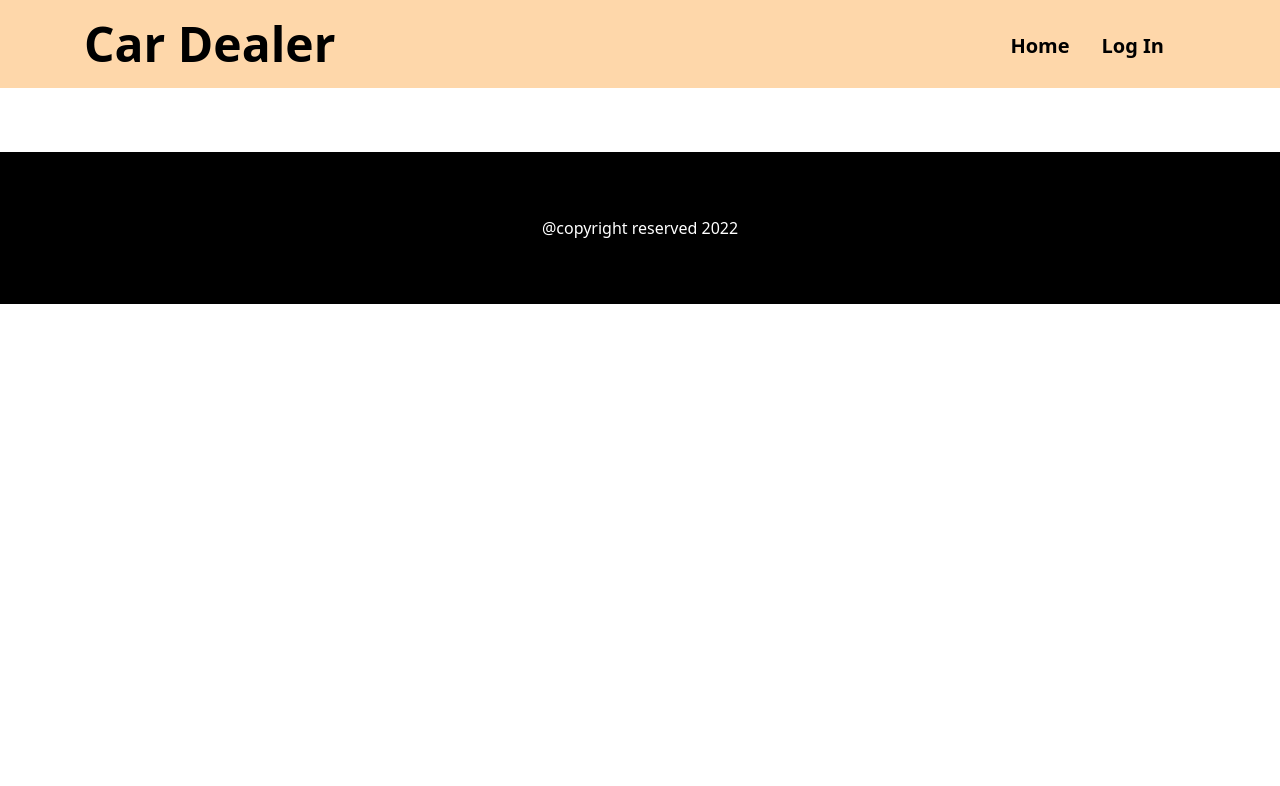
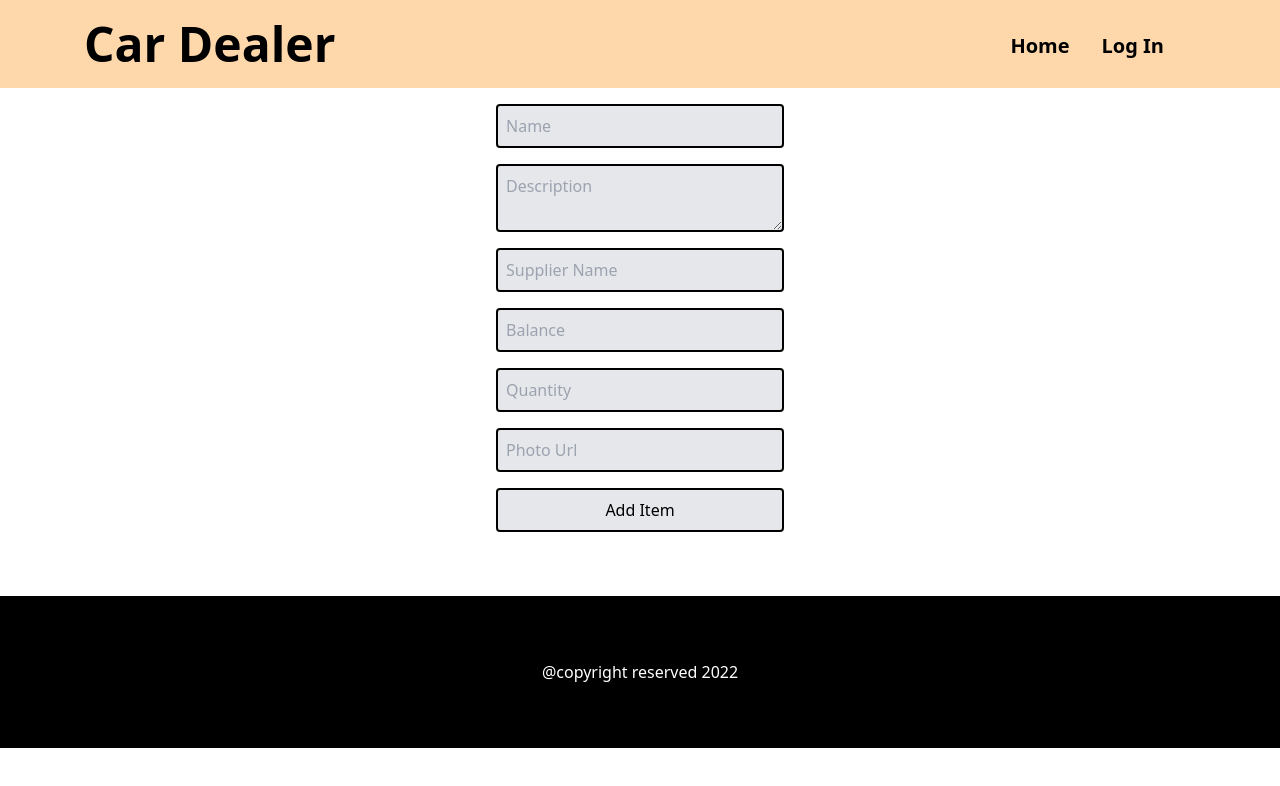
Before and after one commit to jhshakil/warehouse-management-client, a React (Create React App) app: page /additem in a window 1280 px wide. Shown: the top 786 px of the page. Built offline with nearby package versions, Linux system fonts and the light colour scheme; no server answers.

Commit message:
add item in inventory

```diff
--- a/package.json
+++ b/package.json
@@ -10,6 +10,7 @@
     "react": "^18.1.0",
     "react-dom": "^18.1.0",
     "react-firebase-hooks": "^5.0.3",
+    "react-hook-form": "^7.30.0",
     "react-router-dom": "^6.3.0",
     "react-scripts": "5.0.1",
     "web-vitals": "^2.1.4"
--- a/src/App.js
+++ b/src/App.js
@@ -9,6 +9,7 @@ import ItemsUpdate from './page/ItemsUpdate/ItemsUpdate';
 import InventoryDetails from './page/InventoryDetails/InventoryDetails';
 import RequireAuth from './page/Shared/RequireAuth/RequireAuth'
 import ManageItems from './page/ManageItems/ManageItems';
+import AddItem from './page/AddItem/AddItem';
 
 function App() {
   return (
@@ -23,6 +24,7 @@ function App() {
           <InventoryDetails></InventoryDetails>
         </RequireAuth>}>Inventory</Route>
         <Route path='/manageitems' element={<RequireAuth><ManageItems></ManageItems></RequireAuth>}>Manage Items</Route>
+        <Route path='/additem' element={<AddItem></AddItem>}>Add Item</Route>
       </Routes>
 
       <Footer></Footer>
--- /dev/null
+++ b/src/page/AddItem/AddItem.js
@@ -0,0 +1,35 @@
+import React from 'react';
+import { useForm } from "react-hook-form";
+
+const AddItem = () => {
+    const { register, handleSubmit } = useForm();
+    const onSubmit = data => {
+        console.log(data)
+        const url = 'http://localhost:5000/inventory'
+        fetch(url, {
+            method: 'POST',
+            headers: {
+                'content-type': 'application/json'
+            },
+            body: JSON.stringify(data)
+        })
+            .then(res => res.json())
+            .then(result => {
+                console.log(result)
+                alert('Item add');
+            })
+    };
+    return (
+        <form onSubmit={handleSubmit(onSubmit)}>
+            <input className='block border-2 border-solid border-black mt-4 rounded p-2 bg-gray-200 w-72 m-auto' placeholder='Name' {...register("name", { required: true, maxLength: 20 })} />
+            <textarea className='block border-2 border-solid border-black mt-4 rounded p-2 bg-gray-200 w-72 m-auto' placeholder='Description' {...register("description", { required: true })} />
+            <input className='block border-2 border-solid border-black mt-4 rounded p-2 bg-gray-200 w-72 m-auto' placeholder='Supplier Name' {...register("supplier_name", { required: true, maxLength: 20 })} />
+            <input className='block border-2 border-solid border-black mt-4 rounded p-2 bg-gray-200 w-72 m-auto' placeholder='Balance' type="number" {...register("balance", { required: true })} />
+            <input className='block border-2 border-solid border-black mt-4 rounded p-2 bg-gray-200 w-72 m-auto' placeholder='Quantity' type="number" {...register("quantity", { required: true })} />
+            <input className='block border-2 border-solid border-black mt-4 rounded p-2 bg-gray-200 w-72 m-auto' placeholder='Photo Url' type="text" {...register("picture", { required: true })} />
+            <input className='block border-2 border-solid border-black mt-4 rounded p-2 bg-gray-200 w-72 m-auto' type="submit" value='Add Item' />
+        </form>
+    );
+};
+
+export default AddItem;
--- a/src/page/Home/Inventorys/Inventorys.js
+++ b/src/page/Home/Inventorys/Inventorys.js
@@ -4,7 +4,7 @@ import Inventory from './inventory';
 const Inventorys = () => {
     const [inventorys, setInventorys] = useState([]);
     useEffect(() => {
-        fetch('http://localhost:5000/inventorys')
+        fetch('http://localhost:5000/inventory')
             .then(res => res.json())
             .then(data => setInventorys(data))
     }, [])
--- a/src/page/InventoryDetails/InventoryDetails.js
+++ b/src/page/InventoryDetails/InventoryDetails.js
@@ -71,8 +71,8 @@ const InventoryDetails = () => {
                 </form>
             </div>
             <div>
-                <h2 className='text-3xl font-bold mt-8 text-center'>Restock The Item</h2>
-                <Link className='block m-auto text-center bg-orange-300 font-bold w-1/4 mt-4 p-2' to='/manageitems'>Manage Items</Link>
+                <h2 className='text-3xl font-bold mt-8 text-center'>Manage Items</h2>
+                <Link className='block m-auto text-center bg-orange-300 font-bold w-1/4 mt-4 p-2' to='/manageitems'>Click Here</Link>
             </div>
         </div>
     );
--- /dev/null
+++ b/src/page/ManageItems/ManageItem.js
@@ -0,0 +1,19 @@
+import React from 'react';
+
+const manageItem = ({ item }) => {
+    const { _id, name, description, supplier_name, picture, balance, quantity, sold } = item;
+    return (
+        <tr>
+            <th className='border-2 border-black border-solid p-4'>{_id}</th>
+            <th className='border-2 border-black border-solid p-4'><img className='w-44' src={picture} alt="" /></th>
+            <th className='border-2 border-black border-solid p-4'>{name}</th>
+            <th className='border-2 border-black border-solid p-4'>{description}</th>
+            <th className='border-2 border-black border-solid p-4'>{supplier_name}</th>
+            <th className='border-2 border-black border-solid p-4'>{quantity}</th>
+            <th className='border-2 border-black border-solid p-4'>{balance}</th>
+            <th className='border-2 border-black border-solid p-4'>Delete</th>
+        </tr>
+    );
+};
+
+export default manageItem;
--- a/src/page/ManageItems/ManageItems.js
+++ b/src/page/ManageItems/ManageItems.js
@@ -1,11 +1,42 @@
-import React from 'react';
+import React, { useEffect, useState } from 'react';
+import { Link } from 'react-router-dom';
+import ManageItem from './ManageItem';
 
 const ManageItems = () => {
+    const [inventorys, setInventorys] = useState([]);
+    useEffect(() => {
+        fetch('http://localhost:5000/inventory')
+            .then(res => res.json())
+            .then(data => setInventorys(data))
+    }, [])
     return (
         <div>
-            <h1>This is item manage</h1>
+            <h1 className='text-4xl font-bold text-center m-16'>My Inventory Items</h1>
+            <Link className='bg-orange-400 block m-auto p-2 w-44 rounded-lg text-center font-bold mb-4' to='/additem'>Add Item</Link>
+            <div className='flex justify-center'>
+                <table className='border-2 border-black border-solid'>
+                    <thead>
+                        <tr>
+                            <th className='border-2 border-black border-solid p-4'>Id</th>
+                            <th className='border-2 border-black border-solid p-4'>Picture</th>
+                            <th className='border-2 border-black border-solid p-4'>Name</th>
+                            <th className='border-2 border-black border-solid p-4'>Description</th>
+                            <th className='border-2 border-black border-solid p-4'>Supplier Name</th>
+                            <th className='border-2 border-black border-solid p-4'>Quantity</th>
+                            <th className='border-2 border-black border-solid p-4'>Balance</th>
+                            <th className='border-2 border-black border-solid p-4'>Delete</th>
+                        </tr>
+                    </thead>
+                    <tbody>
+                        {
+                            inventorys.map(item => <ManageItem key={item._id} item={item}></ManageItem>)
+                        }
+                    </tbody>
+                </table>
+            </div>
         </div>
     );
+
 };
 
 export default ManageItems;
--- a/src/page/Shared/Header/Header.js
+++ b/src/page/Shared/Header/Header.js
@@ -26,7 +26,7 @@ const Header = () => {
                         ? <div className='flex justify-end text-xl  font-bold mr-16'>
                             <Link className='mt-3 mr-8' to='/'>Home</Link>
                             <Link className='mt-3 mr-8' to='/manageitems'>Manage Items</Link>
-                            <Link className='mt-3 mr-8' to='/add'>Add Item</Link>
+                            <Link className='mt-3 mr-8' to='/additem'>Add Item</Link>
                             <Link className='mt-3 mr-8' to='/myitem'>My Item</Link>
                             <Link onClick={handleLogout} className='mt-3 mr-8' to='/login'>Log Out</Link>
                         </div>
```
Also changed, not shown: 1 other file (tests, documents, lock files or other folders).
